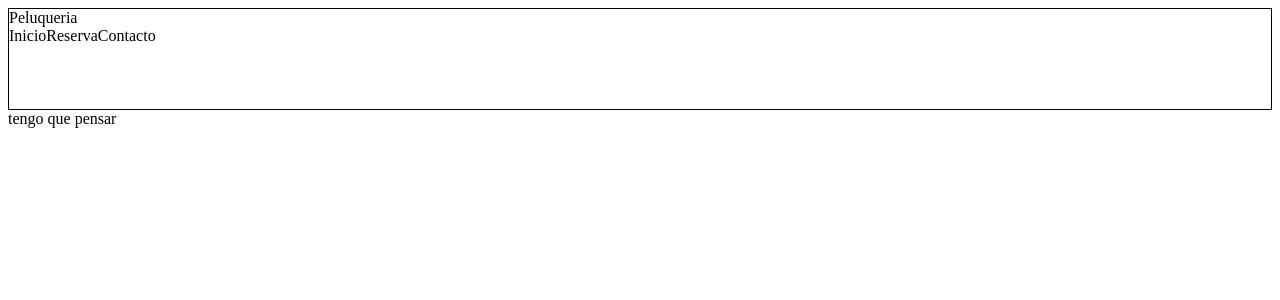
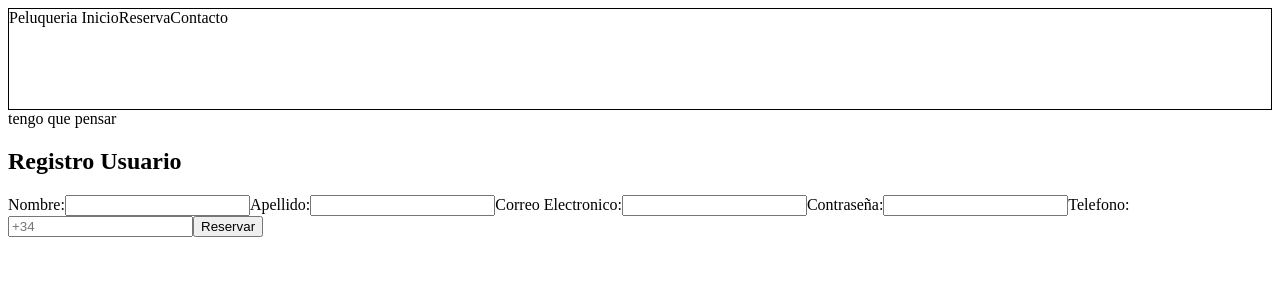
Before and after one commit to ealejand1/Peluqueria, an Angular app: page / in a window 1280 px wide. Shown: the top 300 px of the page. Built offline with nearby package versions, Linux system fonts and the light colour scheme.

Commit message:
Html registro Usuario y Ts basico

```diff
--- a/src/app/componentes/cabecera/cabecera.component.css
+++ b/src/app/componentes/cabecera/cabecera.component.css
@@ -2,3 +2,7 @@ header{
     border: 1px solid black;
     height: 100px;
 }
+
+nav{
+    display: inline-block;
+}
--- a/src/app/componentes/cuerpo/cuerpo.component.html
+++ b/src/app/componentes/cuerpo/cuerpo.component.html
@@ -1 +1,2 @@
 tengo que pensar
+<app-reserva></app-reserva>
--- a/src/app/componentes/cuerpo/cuerpo.component.ts
+++ b/src/app/componentes/cuerpo/cuerpo.component.ts
@@ -1,9 +1,10 @@
 import { Component } from '@angular/core';
+import { ReservaComponent } from '../funcionalidades/reserva/reserva.component';
 
 @Component({
   selector: 'app-cuerpo',
   standalone: true,
-  imports: [],
+  imports: [ReservaComponent],
   templateUrl: './cuerpo.component.html',
   styleUrl: './cuerpo.component.css'
 })
--- a/src/app/componentes/funcionalidades/reserva/reserva.component.html
+++ b/src/app/componentes/funcionalidades/reserva/reserva.component.html
@@ -1 +1,28 @@
-<p>reserva works!</p>
+<form [formGroup]="registroForm" method="post">
+    <div class="formulario">
+        <h2>Registro Usuario</h2>
+
+        <!-- <div *ngIf="registroForm.controls['nombre'].invalid && registroForm.controls['nombre'].touched">
+            <p>El nombre debe de tener minimo 3 caracteres !!!!</p>
+        </div> -->
+        <label for="nombre">Nombre:</label>
+        <input type="text" id="nombre" formControlName="nombre" required>
+
+
+        <label for="ape">Apellido:</label>
+        <input type="text" id="ape" formControlName="ape" required>
+
+        <label for="correo">Correo Electronico:</label>
+        <input type="email" id="correo" formControlName="correo" required>
+
+        <label for="passwd">Contraseña:</label>
+        <input type="password" id="passwd" formControlName="passwd" required>
+
+        <label for="telefono">Telefono:</label>
+        <input type="tel" id="telefono" formControlName="telefono" placeholder="+34" required>
+
+
+
+        <input type="submit" value="Reservar" (click)="reservar()">
+    </div>
+</form>
--- a/src/app/componentes/funcionalidades/reserva/reserva.component.ts
+++ b/src/app/componentes/funcionalidades/reserva/reserva.component.ts
@@ -1,11 +1,29 @@
+import { NgIf } from '@angular/common';
 import { Component } from '@angular/core';
+import { FormGroup, ReactiveFormsModule,FormControl, Validators } from '@angular/forms';
 
 @Component({
   selector: 'app-reserva',
-  imports: [],
+  standalone: true,
+  imports: [ReactiveFormsModule,NgIf],
   templateUrl: './reserva.component.html',
   styleUrl: './reserva.component.css'
 })
 export class ReservaComponent {
 
+  registroForm = new FormGroup({
+    nombre: new FormControl('',[Validators.required ,Validators.minLength(3)]),
+    ape: new FormControl(''),
+    correo: new FormControl(''),
+    telefono: new FormControl(''),
+    passwd:new FormControl('')
+  });
+
+  reservar(): void {
+    console.log(this.registroForm.value);
+  }
+
+
+
+
 }
```
